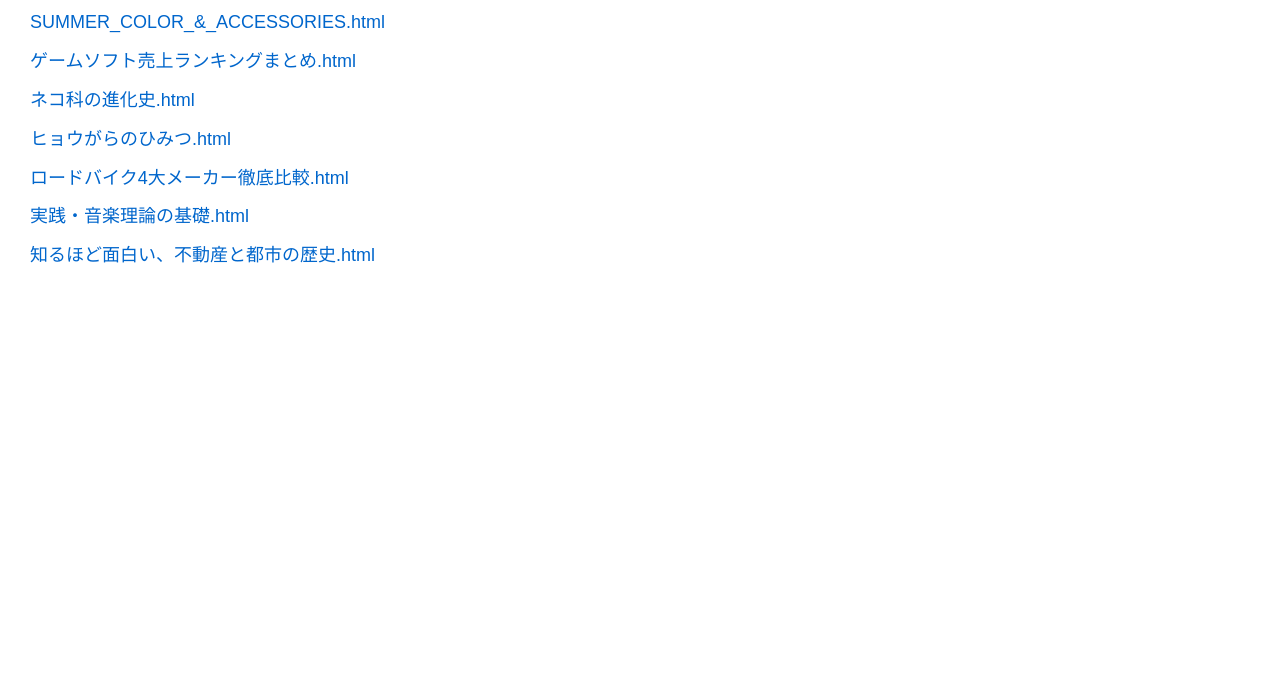
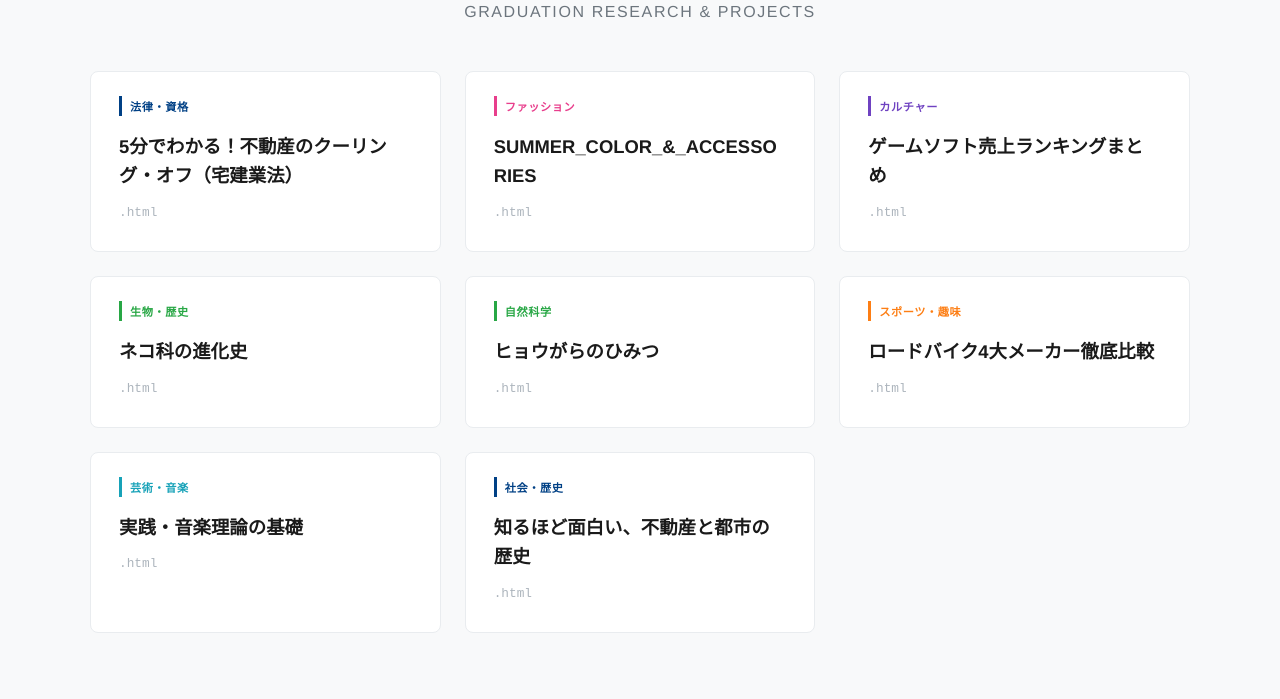
Before and after one commit to seiwapakub/std, a plain HTML site: page A3/index.html in a window 1280 px wide. Shown: the part 145-844 px from the top of the page. Before the commit the page ends 800 px from the top, so only its background shows below. Drawn offline with Linux system fonts and the light colour scheme.

Commit message:
Add files via upload

```diff
--- a/A3/index.html
+++ b/A3/index.html
@@ -2,27 +2,139 @@
 <html lang="ja">
 <head>
     <meta charset="UTF-8">
-    <title>目次 (index.html)</title>
+    <meta name="viewport" content="width=device-width, initial-scale=1.0">
+    <title>普通科アドバンス３年 作品目次</title>
     <style>
-        body { font-family: sans-serif; margin: 30px; line-height: 1.6; }
-        h1 { color: #333; border-bottom: 2px solid #ccc; padding-bottom: 10px; }
-        ul { list-style-type: none; padding: 0; }
-        li { margin: 10px 0; }
-        a { color: #0066cc; text-decoration: none; font-size: 18px; }
-        a:hover { text-decoration: underline; }
+        /* 全体のベースデザイン */
+        body {
+            font-family: 'Helvetica Neue', Arial, 'Hiragino Kaku Gothic ProN', 'Hiragino Sans', Meiryo, sans-serif;
+            background-color: #f8f9fa;
+            color: #2b2b2b;
+            margin: 0;
+            padding: 50px 20px;
+        }
+
+        .container {
+            max-width: 1100px;
+            margin: 0 auto;
+        }
+
+        /* ヘッダー */
+        h1 {
+            text-align: center;
+            color: #1a1a1a;
+            font-size: 2.4rem;
+            margin-bottom: 8px;
+            letter-spacing: 0.03em;
+            position: relative;
+        }
+
+        .subtitle {
+            text-align: center;
+            color: #6c757d;
+            font-size: 1rem;
+            margin-bottom: 50px;
+            letter-spacing: 0.1em;
+        }
+
+        /* 3列/2列の綺麗なグリッドレイアウト */
+        ul {
+            display: grid;
+            grid-template-columns: repeat(auto-fill, minmax(320px, 1fr));
+            gap: 24px;
+            padding: 0;
+            list-style-type: none;
+        }
+
+        /* マガジン風カードのスタイル */
+        li {
+            background: #ffffff;
+            border: 1px solid #e9ecef;
+            border-radius: 8px;
+            transition: all 0.3s cubic-bezier(0.25, 0.8, 0.25, 1);
+            overflow: hidden;
+            display: flex;
+            flex-direction: column;
+        }
+
+        li:hover {
+            transform: translateY(-4px);
+            border-color: #dee2e6;
+            box-shadow: 0 10px 25px rgba(0,0,0,0.08);
+        }
+
+        /* リンクエリアをカード全体に */
+        a {
+            display: flex;
+            flex-direction: column;
+            justify-content: space-between;
+            padding: 28px;
+            color: #2b2b2b;
+            text-decoration: none;
+            height: 100%;
+            box-sizing: border-box;
+            position: relative;
+        }
+
+        /* タイトルの文字デザイン */
+        .page-title {
+            font-size: 1.15rem;
+            font-weight: 700;
+            line-height: 1.6;
+            margin-top: 32px; /* タグ用のスペース */
+            color: #1a1a1a;
+            word-break: break-all;
+        }
+
+        /* 拡張子（.html）の控えめなデザイン */
+        .extension {
+            font-size: 0.8rem;
+            color: #adb5bd;
+            font-weight: normal;
+            display: block;
+            margin-top: 12px;
+            font-family: monospace;
+        }
+
+        /* マガジン風のスマートなカテゴリタグ */
+        .tag {
+            position: absolute;
+            top: 24px;
+            left: 28px;
+            font-size: 0.7rem;
+            font-weight: 700;
+            padding: 2px 8px;
+            border-left: 3px solid #333;
+            letter-spacing: 0.05em;
+        }
+
+        /* ――― テーマに合わせた知的なカラー・ライン ――― */
+        .law       { border-left-color: #004085; color: #004085; } /* 不動産・宅建 */
+        .fashion   { border-left-color: #e83e8c; color: #e83e8c; } /* カラー＆アクセ */
+        .game      { border-left-color: #6f42c1; color: #6f42c1; } /* ゲーム */
+        .biology    { border-left-color: #28a745; color: #28a745; } /* ネコ科・ヒョウ柄 */
+        .hobby     { border-left-color: #fd7e14; color: #fd7e14; } /* ロードバイク */
+        .music     { border-left-color: #17a2b8; color: #17a2b8; } /* 音楽理論 */
+
     </style>
 </head>
 <body>
+
+<div class="container">
     <h1>普通科アドバンス３年</h1>
+    <p class="subtitle">GRADUATION RESEARCH & PROJECTS</p>
+
     <ul>
-        <li><a href="5分でわかる！不動産のクーリング・オフ（宅建業法）.html">5分でわかる！不動産のクーリング・オフ（宅建業法）.html</a></li>
-        <li><a href="SUMMER_COLOR_&_ACCESSORIES.html">SUMMER_COLOR_&_ACCESSORIES.html</a></li>
-        <li><a href="ゲームソフト売上ランキングまとめ.html">ゲームソフト売上ランキングまとめ.html</a></li>
-        <li><a href="ネコ科の進化史.html">ネコ科の進化史.html</a></li>
-        <li><a href="ヒョウがらのひみつ.html">ヒョウがらのひみつ.html</a></li>
-        <li><a href="ロードバイク4大メーカー徹底比較.html">ロードバイク4大メーカー徹底比較.html</a></li>
-        <li><a href="実践・音楽理論の基礎.html">実践・音楽理論の基礎.html</a></li>
-        <li><a href="知るほど面白い、不動産と都市の歴史.html">知るほど面白い、不動産と都市の歴史.html</a></li>
+        <li><a href="5分でわかる！不動産のクーリング・オフ（宅建業法）.html"><span class="tag law">法律・資格</span><div class="page-title">5分でわかる！不動産のクーリング・オフ（宅建業法）<span class="extension">.html</span></div></a></li>
+        <li><a href="SUMMER_COLOR_&_ACCESSORIES.html"><span class="tag fashion">ファッション</span><div class="page-title">SUMMER_COLOR_&_ACCESSORIES<span class="extension">.html</span></div></a></li>
+        <li><a href="ゲームソフト売上ランキングまとめ.html"><span class="tag game">カルチャー</span><div class="page-title">ゲームソフト売上ランキングまとめ<span class="extension">.html</span></div></a></li>
+        <li><a href="ネコ科の進化史.html"><span class="tag biology">生物・歴史</span><div class="page-title">ネコ科の進化史<span class="extension">.html</span></div></a></li>
+        <li><a href="ヒョウがらのひみつ.html"><span class="tag biology">自然科学</span><div class="page-title">ヒョウがらのひみつ<span class="extension">.html</span></div></a></li>
+        <li><a href="ロードバイク4大メーカー徹底比較.html"><span class="tag hobby">スポーツ・趣味</span><div class="page-title">ロードバイク4大メーカー徹底比較<span class="extension">.html</span></div></a></li>
+        <li><a href="実践・音楽理論の基礎.html"><span class="tag music">芸術・音楽</span><div class="page-title">実践・音楽理論の基礎<span class="extension">.html</span></div></a></li>
+        <li><a href="知るほど面白い、不動産と都市の歴史.html"><span class="tag law">社会・歴史</span><div class="page-title">知るほど面白い、不動産と都市の歴史<span class="extension">.html</span></div></a></li>
     </ul>
+</div>
+
 </body>
 </html>
```
